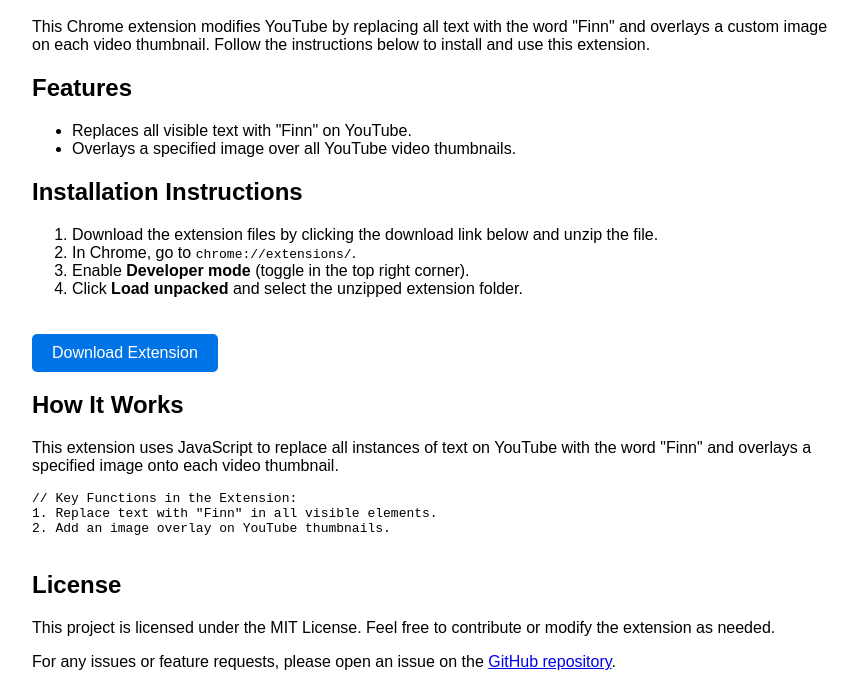
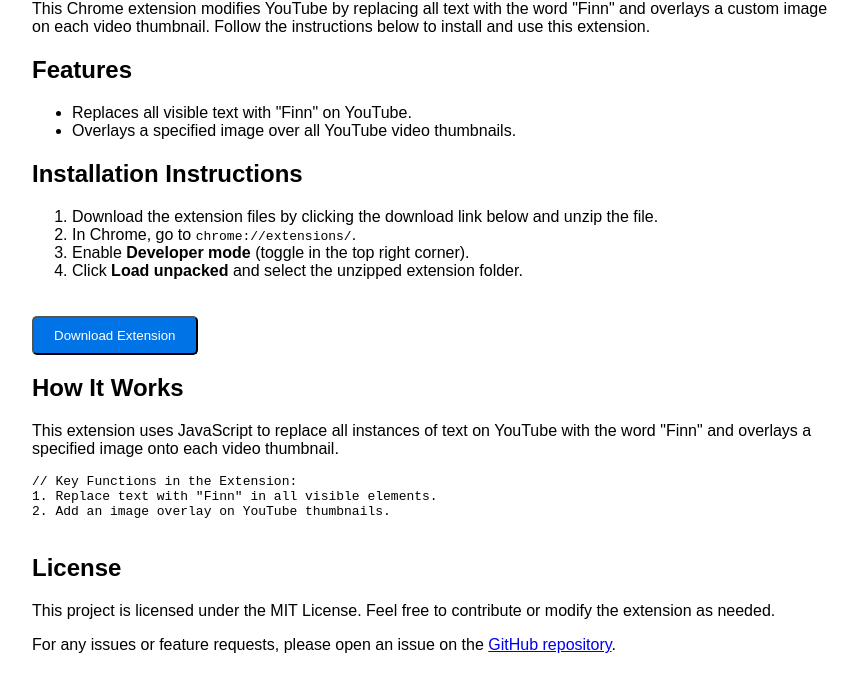
Before and after one commit to Sjoerd4435/Finnify, a browser extension: page index.html in a window 1280 px wide. Shown: the part 100-800 px from the top of the page, without its empty margins (208-1066 px from the left). Drawn offline with Linux system fonts and the light colour scheme.

Commit message:
Update and rename Finnify/index.html to index.html

```diff
--- a/Finnify/index.html
+++ b/index.html
@@ -1,4 +1,4 @@
-f<!DOCTYPE html>
+<!DOCTYPE html>
 <html lang="en">
 <head>
     <meta charset="UTF-8">
@@ -22,11 +22,13 @@ f<!DOCTYPE html>
             text-decoration: none;
             border-radius: 5px;
             margin-top: 20px;
+            cursor: pointer;
         }
         .download-button:hover {
             background-color: #005bb5;
         }
     </style>
+    <script src="download.js"></script> <!-- Link to download.js -->
 </head>
 <body>
     <h1>Finn Extension for YouTube</h1>
@@ -46,7 +48,7 @@ f<!DOCTYPE html>
         <li>Click <strong>Load unpacked</strong> and select the unzipped extension folder.</li>
     </ol>
 
-    <a href="https://github.com/Sjoerd4435/Finnify/archive/refs/heads/main/finnify.zip" class="download-button">Download Extension</a>
+    <button class="download-button" onclick="downloadZip()">Download Extension</button> <!-- Updated download button -->
 
     <h2>How It Works</h2>
     <p>This extension uses JavaScript to replace all instances of text on YouTube with the word "Finn" and overlays a specified image onto each video thumbnail.</p>
```
